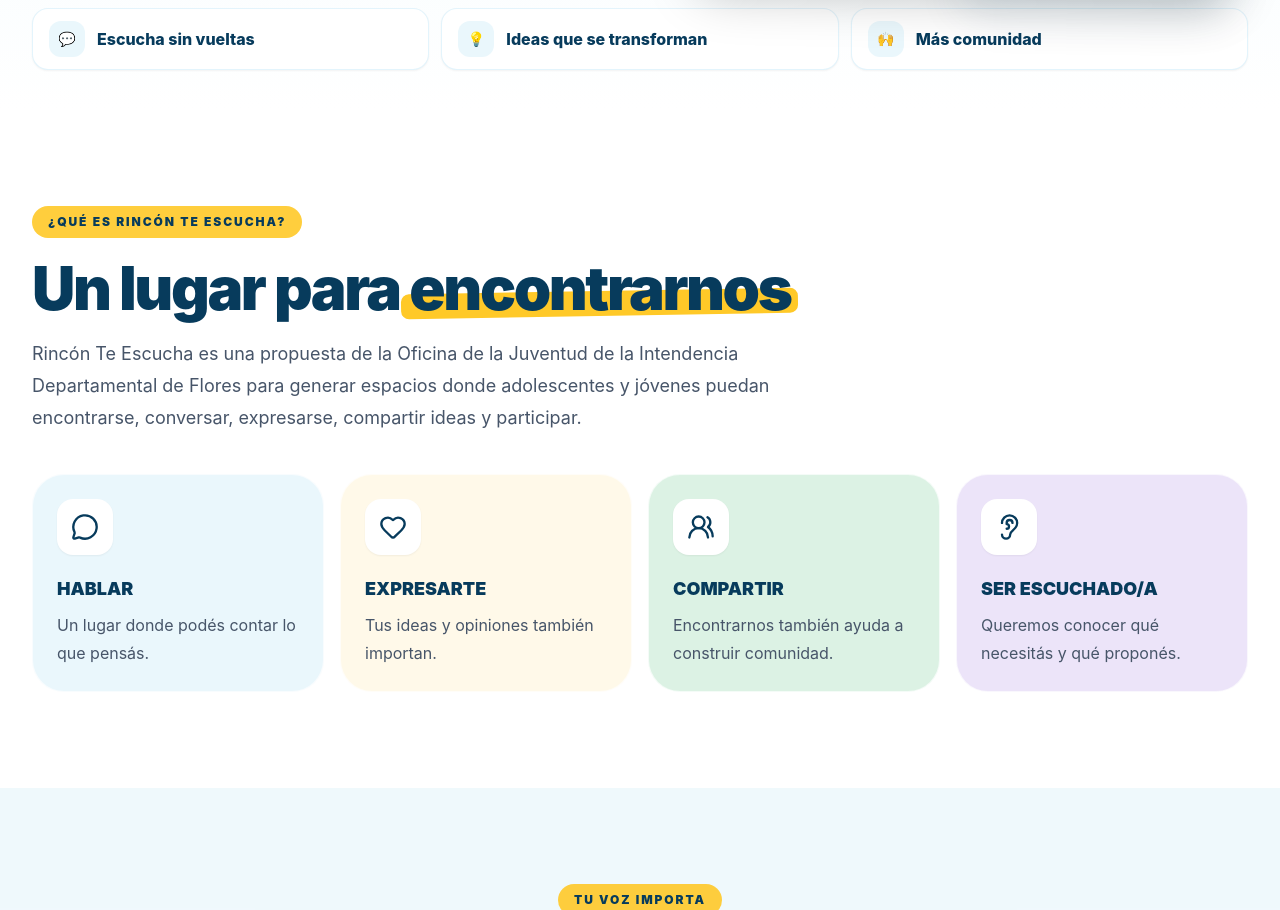
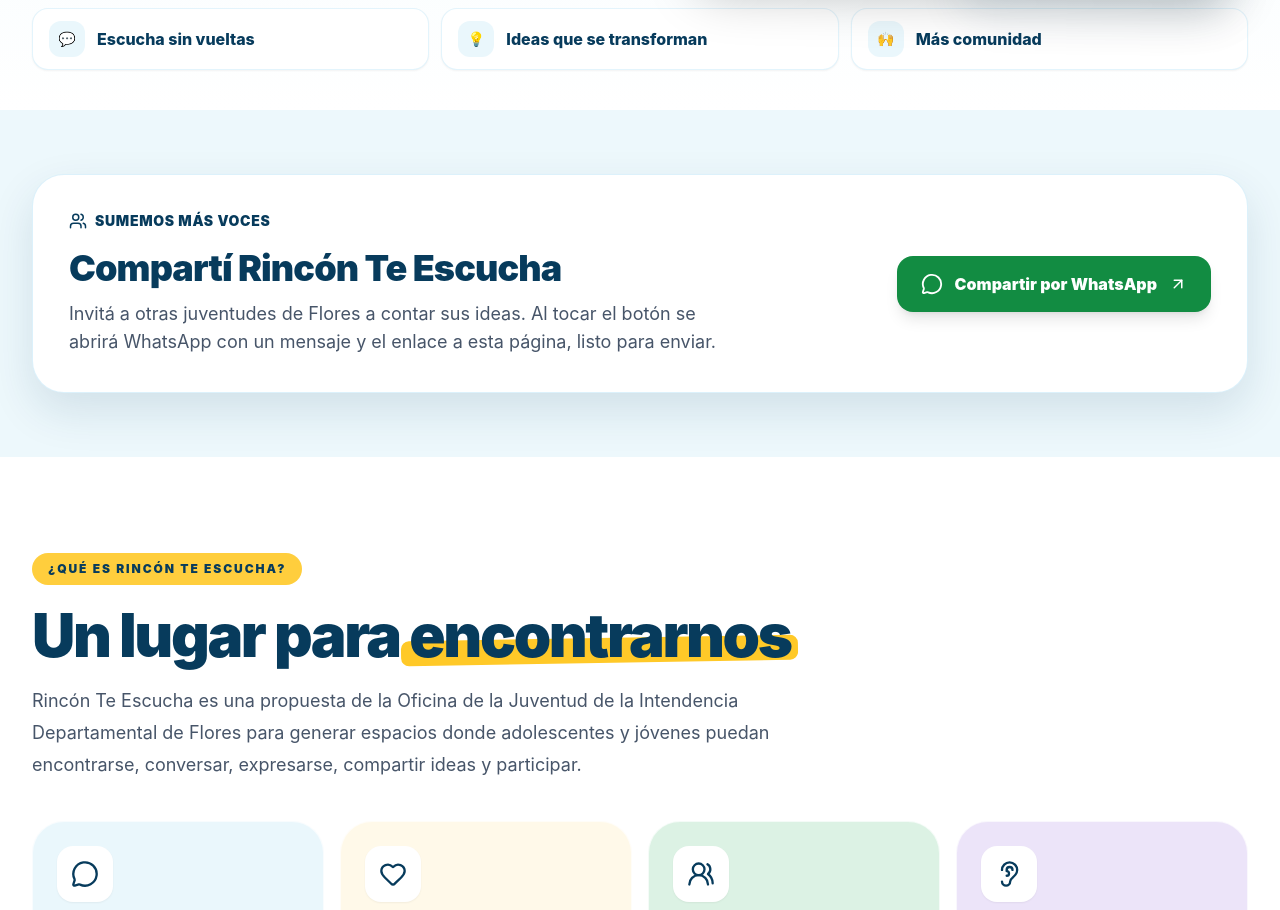
Before and after one commit to esconvosjuventud-creator/rincon-te-escucha, a React (Vite) app: page / in a window 1280 px wide. Shown: the part 871-1781 px from the top of the page. Built offline with nearby package versions, Linux system fonts and the light colour scheme; no server answers; the database is empty.

Commit message:
Show WhatsApp sharing on home page

```diff
--- a/src/pages/HomePage.tsx
+++ b/src/pages/HomePage.tsx
@@ -3,6 +3,7 @@ import { Header } from '../components/Header'
 import { Footer } from '../components/Footer'
 import { FloatingIdeaButton } from '../components/FloatingIdeaButton'
 import { Hero } from '../sections/Hero'
+import { ShareSection } from '../sections/ShareSection'
 import { AboutSection } from '../sections/AboutSection'
 import { VoiceValues } from '../sections/VoiceValues'
 import { ProposalForm } from '../sections/ProposalForm'
@@ -36,6 +37,7 @@ export default function HomePage() {
       <Header />
       <main>
         <Hero />
+        <ShareSection />
         <AboutSection />
         <VoiceValues />
         <ProposalForm />
```
